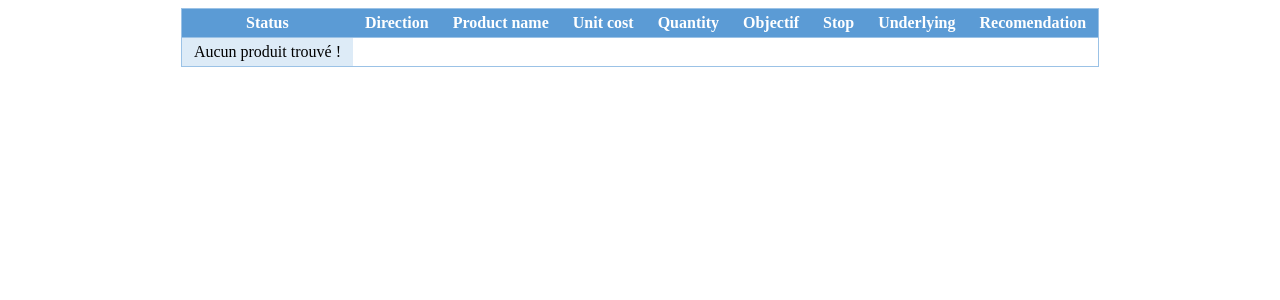
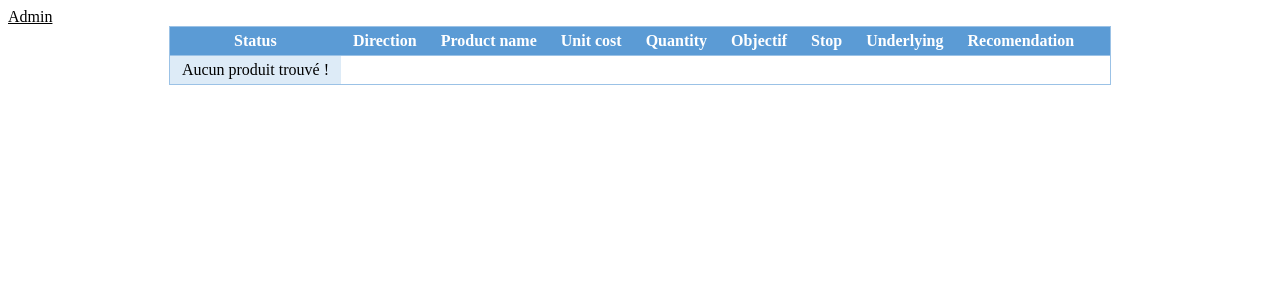
Before and after one commit to ak85ie1d5/invest_monitor, a Django app: page /wallet/ in a window 1280 px wide. Shown: the top 300 px of the page. Run offline with Django 4.2, Linux system fonts and the light colour scheme; data that the repository does not hold is empty.

Commit message:
Adding favicon and appicons.

```diff
--- a/wallet/templates/wallet/index.html
+++ b/wallet/templates/wallet/index.html
@@ -1,13 +1,18 @@
 <!DOCTYPE html>
+{% load static %}
 <html lang="fr">
 <head>
     <meta charset="UTF-8">
     <title>Invest Monitor</title>
-    {% load static %}
-    <link rel="stylesheet" href="{%static 'wallet/style.css' %}">
+    <link rel="shortcut icon" href="{% static 'wallet/favicon.ico' %}" type="image/x-icon">
+    <link rel="stylesheet" href="{% static 'wallet/style.css' %}">
 </head>
+{% load admin_urls %}
 <body>
-    <div class="im-container">
+    <header>
+        <a href="/admin" title="Admin">Admin</a>
+    </header>
+    <section>
         <table>
             <thead>
                 <tr>
@@ -20,6 +25,7 @@
                     <th>Stop</th>
                     <th>Underlying</th>
                     <th>Recomendation</th>
+                    <th></th>
                 </tr>
             </thead>
             <tbody>
@@ -35,6 +41,7 @@
                             <td>{{ product.stop }} {{ product.currency }}</td>
                             <td><a href="" title="{{ product.underlying }}" taget="_blank">{{ product.underlying }}</a></td>
                             <td><a href="{{ product.recommandation }}" title="{{ product.recommandation }}" target="_blank">Lien</a></td>
+                            <td><a href="/admin/wallet/product/{{ product.id }}/change" title="Edit">Edit</a></td>
                         </tr>
                     {% endfor %}
                 {% else %}
@@ -44,6 +51,6 @@
                 {% endif %}
             </tbody>
         </table>
-    </div>
+    </section>
 </body>
 </html>
```
Also changed, not shown: static/favicon.ico (added), wallet/static/wallet/android-chrome-192x192.png (added), wallet/static/wallet/android-chrome-512x512.png (added), wallet/static/wallet/apple-touch-icon.png (added), wallet/static/wallet/favicon-16x16.png (added), wallet/static/wallet/favicon-32x32.png (added), wallet/static/wallet/favicon.ico (added).
